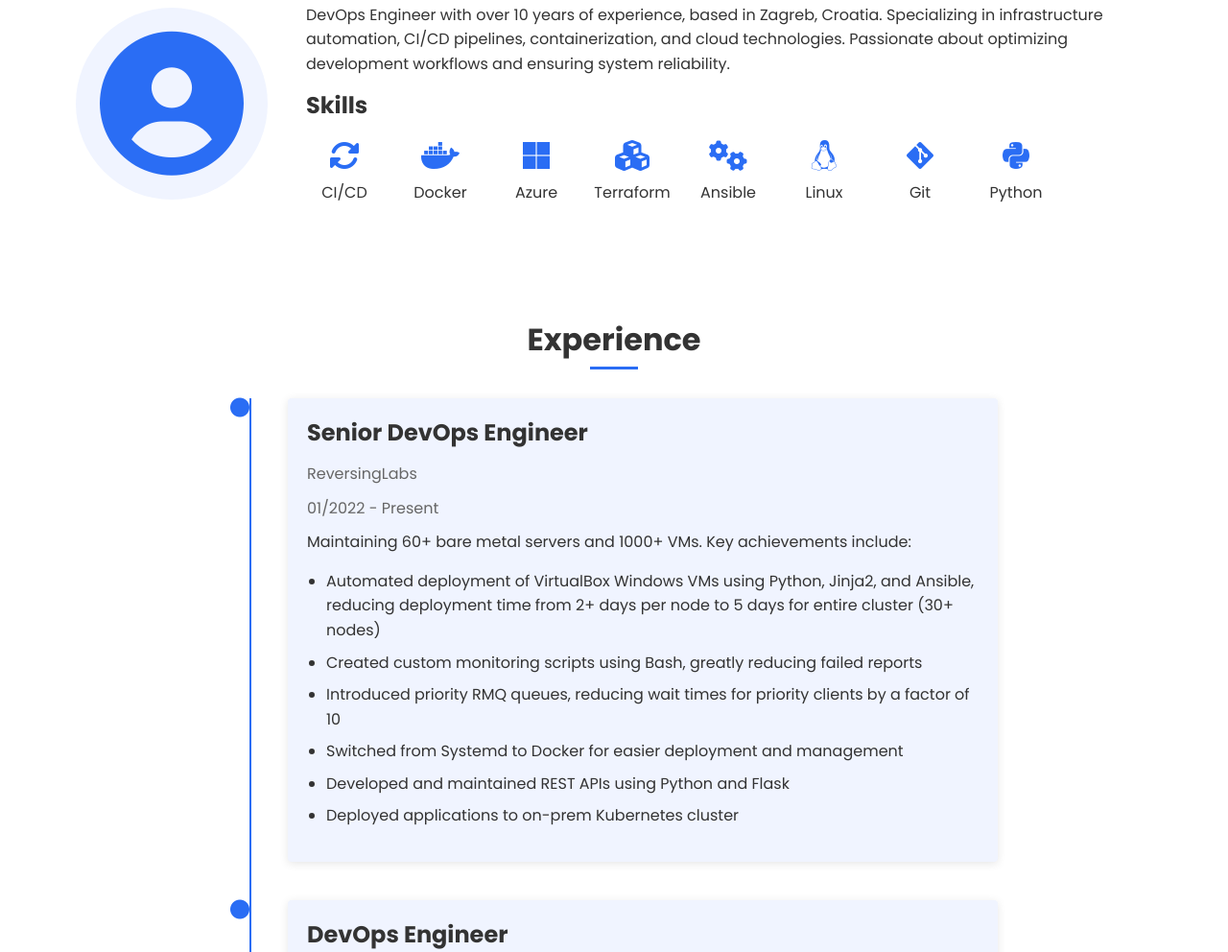
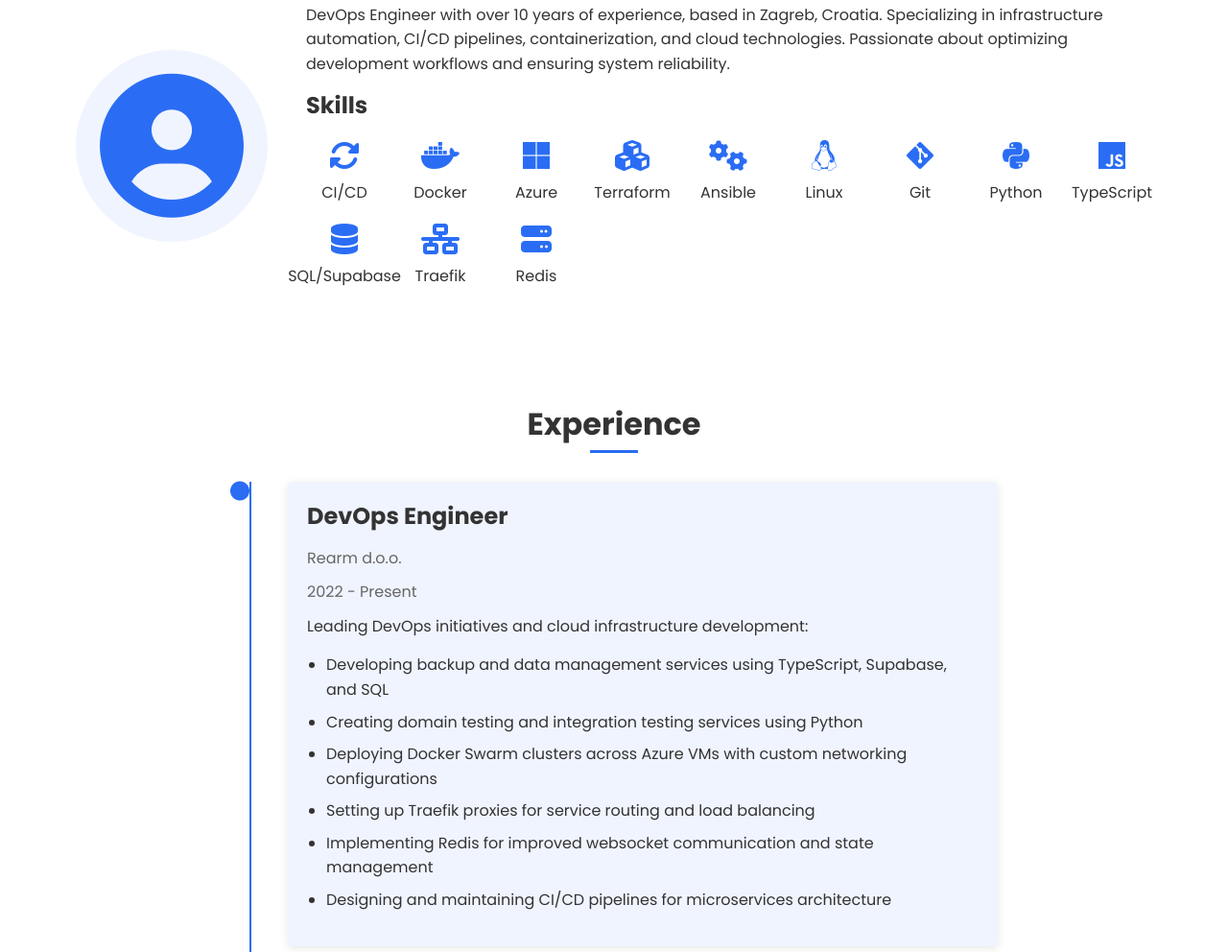
Before and after one commit to vanjavrsaljko/vanjavrsaljko.github.io, a plain HTML site: page index.html in a window 1280 px wide. Shown: the part 232-1224 px from the top of the page at 96% size. Drawn offline with Linux system fonts and the light colour scheme.

Commit message:
Add current role at Rearm d.o.o. and update skills

```diff
--- a/index.html
+++ b/index.html
@@ -79,6 +79,22 @@
                                 <i class="fab fa-python"></i>
                                 <span>Python</span>
                             </div>
+                            <div class="skill-item">
+                                <i class="fab fa-js"></i>
+                                <span>TypeScript</span>
+                            </div>
+                            <div class="skill-item">
+                                <i class="fas fa-database"></i>
+                                <span>SQL/Supabase</span>
+                            </div>
+                            <div class="skill-item">
+                                <i class="fas fa-network-wired"></i>
+                                <span>Traefik</span>
+                            </div>
+                            <div class="skill-item">
+                                <i class="fas fa-server"></i>
+                                <span>Redis</span>
+                            </div>
                         </div>
                     </div>
                 </div>
@@ -94,9 +110,30 @@
                             <i class="fas fa-circle"></i>
                         </div>
                         <div class="timeline-content">
+                            <h3>DevOps Engineer</h3>
+                            <p class="company">Rearm d.o.o.</p>
+                            <p class="date">2022 - Present</p>
+                            <p class="description">
+                                Leading DevOps initiatives and cloud infrastructure development:
+                                <ul>
+                                    <li>Developing backup and data management services using TypeScript, Supabase, and SQL</li>
+                                    <li>Creating domain testing and integration testing services using Python</li>
+                                    <li>Deploying Docker Swarm clusters across Azure VMs with custom networking configurations</li>
+                                    <li>Setting up Traefik proxies for service routing and load balancing</li>
+                                    <li>Implementing Redis for improved websocket communication and state management</li>
+                                    <li>Designing and maintaining CI/CD pipelines for microservices architecture</li>
+                                </ul>
+                            </p>
+                        </div>
+                    </div>
+                    <div class="timeline-item">
+                        <div class="timeline-marker">
+                            <i class="fas fa-circle"></i>
+                        </div>
+                        <div class="timeline-content">
                             <h3>Senior DevOps Engineer</h3>
                             <p class="company">ReversingLabs</p>
-                            <p class="date">01/2022 - Present</p>
+                            <p class="date">01/2022 - 2022</p>
                             <p class="description">
                                 Maintaining 60+ bare metal servers and 1000+ VMs. Key achievements include:
                                 <ul>
```
